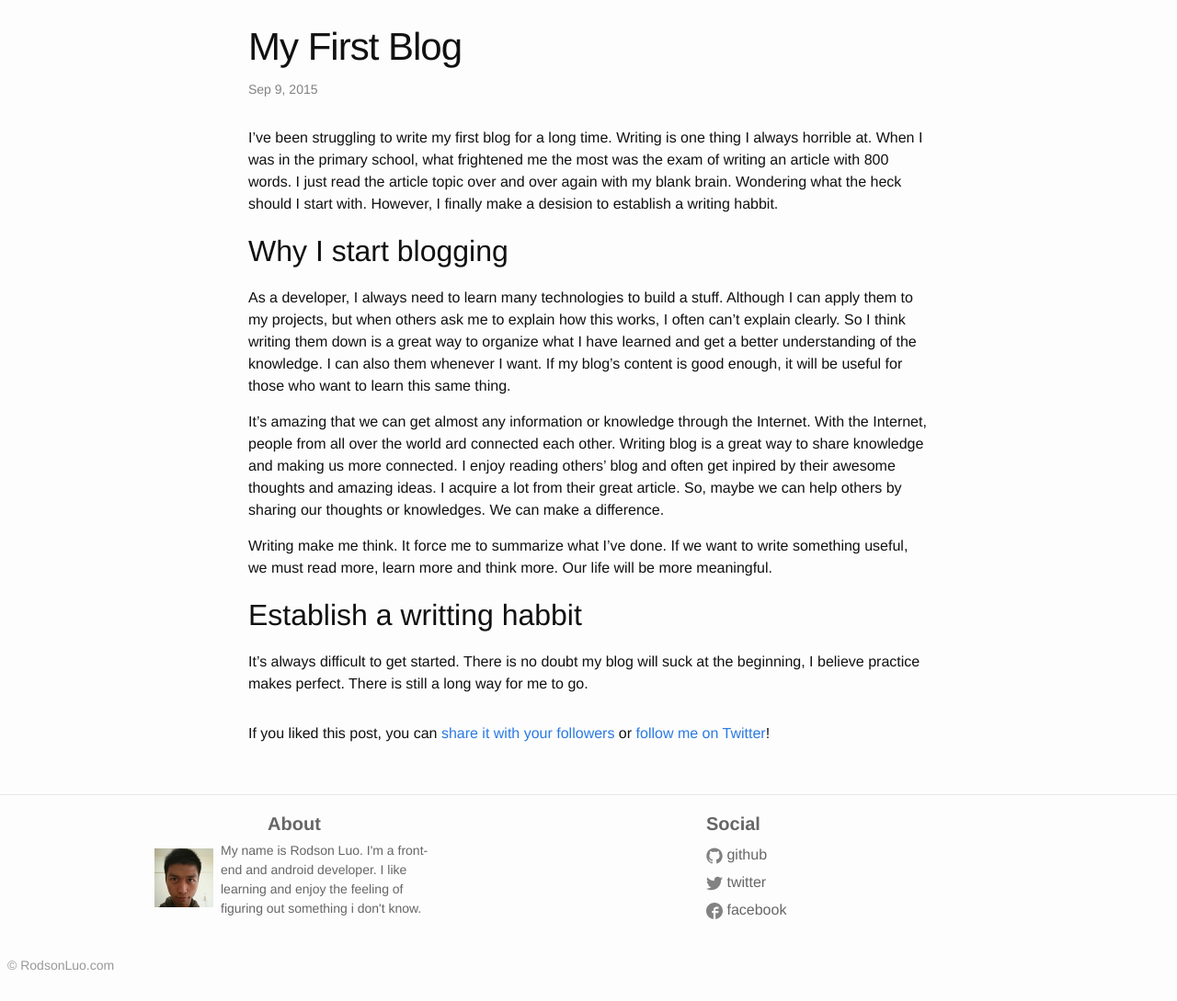
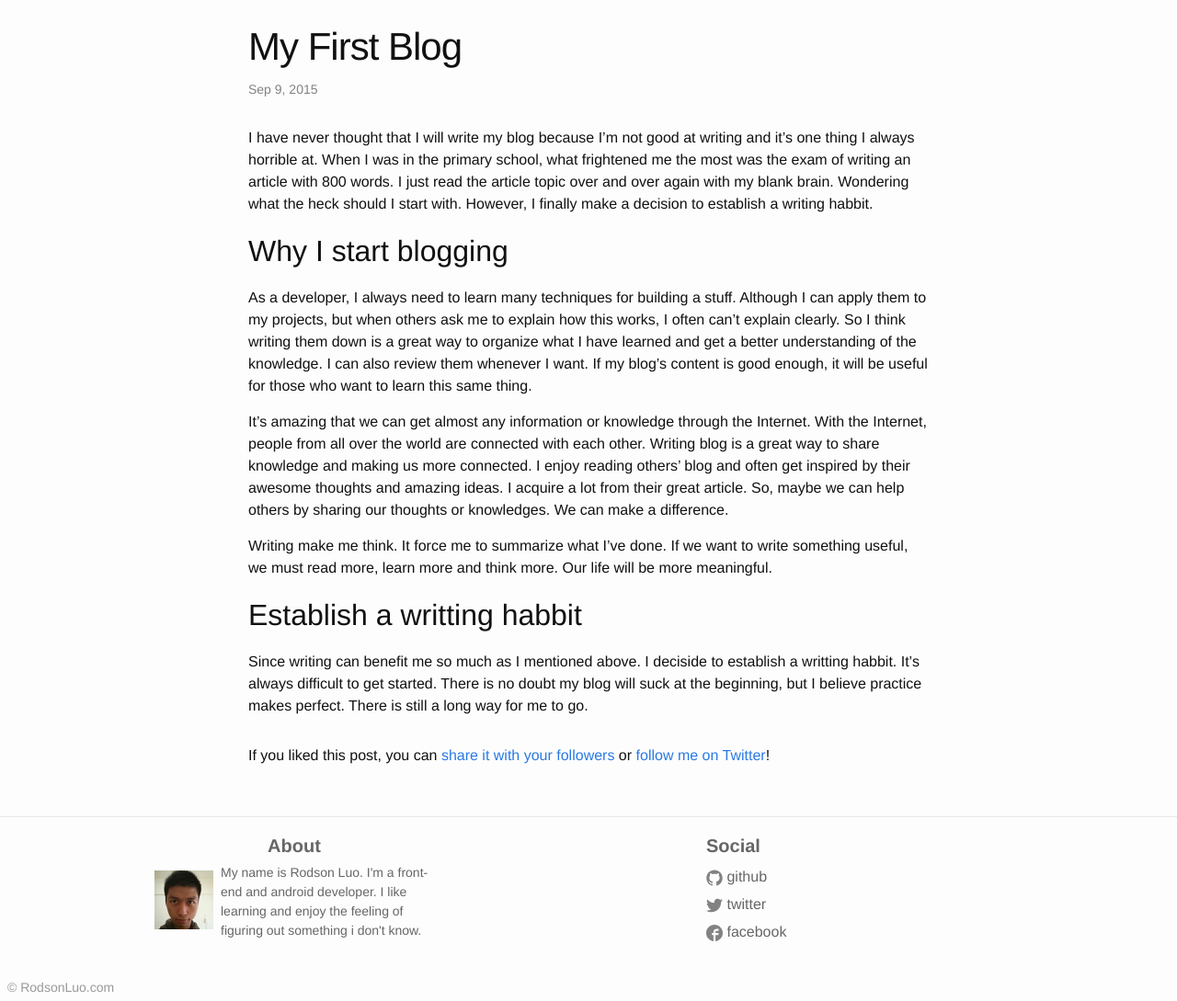
Before and after one commit to rodson/rodson.github.io, a Jekyll site: the page built from _posts/2015-09-09-my-first-blog.markdown, in a window 1280 px wide. Shown: the whole page at 92% size. Built offline with Jekyll 4.4.1, drawn with Linux system fonts in a browser that asks for light colours; before the commit the page ends 1065 px from its top, so only the background shows below that.

Commit message:
fix my first blog content

```diff
--- a/_posts/2015-09-09-my-first-blog.markdown
+++ b/_posts/2015-09-09-my-first-blog.markdown
@@ -5,22 +5,22 @@
 date: 2015-09-09 23:06
 categories: thought
 ---
-I've been struggling to write my first blog for a long time. Writing is one thing I always horrible at. When
+I have never thought that I will write my blog because I'm not good at writing and it's one thing I always horrible at. When
 I was in the primary school, what frightened me the most was the exam of writing an article with 800 words.
 I just read the article topic over and over again with my blank brain. Wondering what the heck should I start
-with. However, I finally make a desision to establish a writing habbit.
+with. However, I finally make a decision to establish a writing habbit.
 
 ##Why I start blogging
 
-As a developer, I always need to learn many technologies to build a stuff. Although I can apply them to my
+As a developer, I always need to learn many techniques for building a stuff. Although I can apply them to my
 projects, but when others ask me to explain how this works, I often can't explain clearly. So I think writing
 them down is a great way to organize what I have learned and get a better understanding of the knowledge. I can
-also them whenever I want. If my blog's content is good enough, it will be useful for those who want to learn
+also review them whenever I want. If my blog's content is good enough, it will be useful for those who want to learn
 this same thing.
 
 It's amazing that we can get almost any information or knowledge through the Internet. With the Internet, people from all over the world
-ard connected each other. Writing blog is a great way to share knowledge and making us more connected. I enjoy
-reading others' blog and often get inpired by their awesome thoughts and amazing ideas. I acquire a lot from their
+are connected with each other. Writing blog is a great way to share knowledge and making us more connected. I enjoy
+reading others' blog and often get inspired by their awesome thoughts and amazing ideas. I acquire a lot from their
 great article. So, maybe we can help others by sharing our thoughts or knowledges. We can make a difference.
 
 Writing make me think. It force me to summarize what I've done. If we want to write something useful, we must read
@@ -28,5 +28,6 @@
 
 ##Establish a writting habbit
 
-It's always difficult to get started. There is no doubt my blog will suck at the beginning, I believe practice makes perfect.
+Since writing can benefit me so much as I mentioned above. I deciside to establish a writting habbit. It's always
+difficult to get started. There is no doubt my blog will suck at the beginning, but I believe practice makes perfect.
 There is still a long way for me to go.
```
